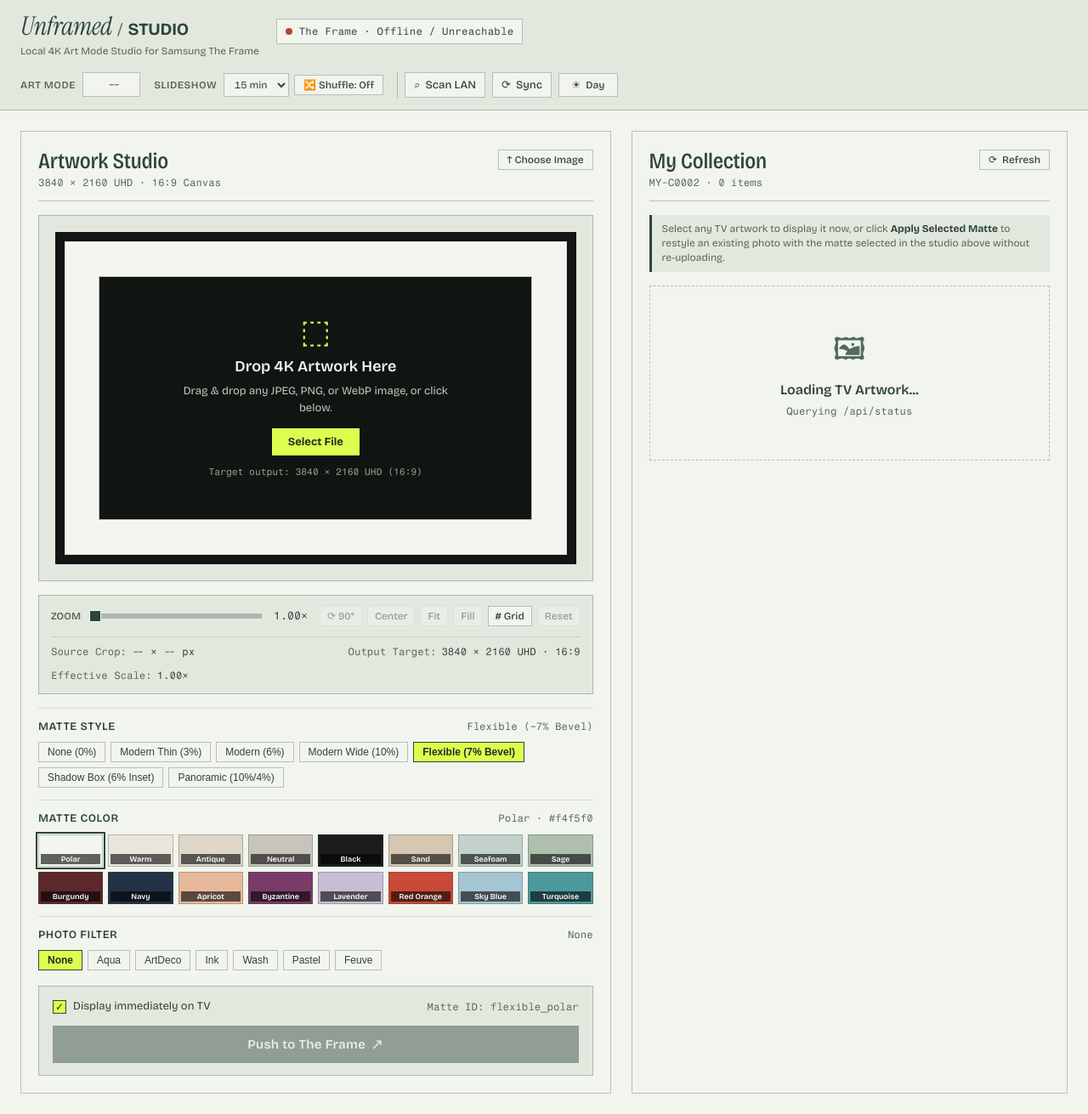
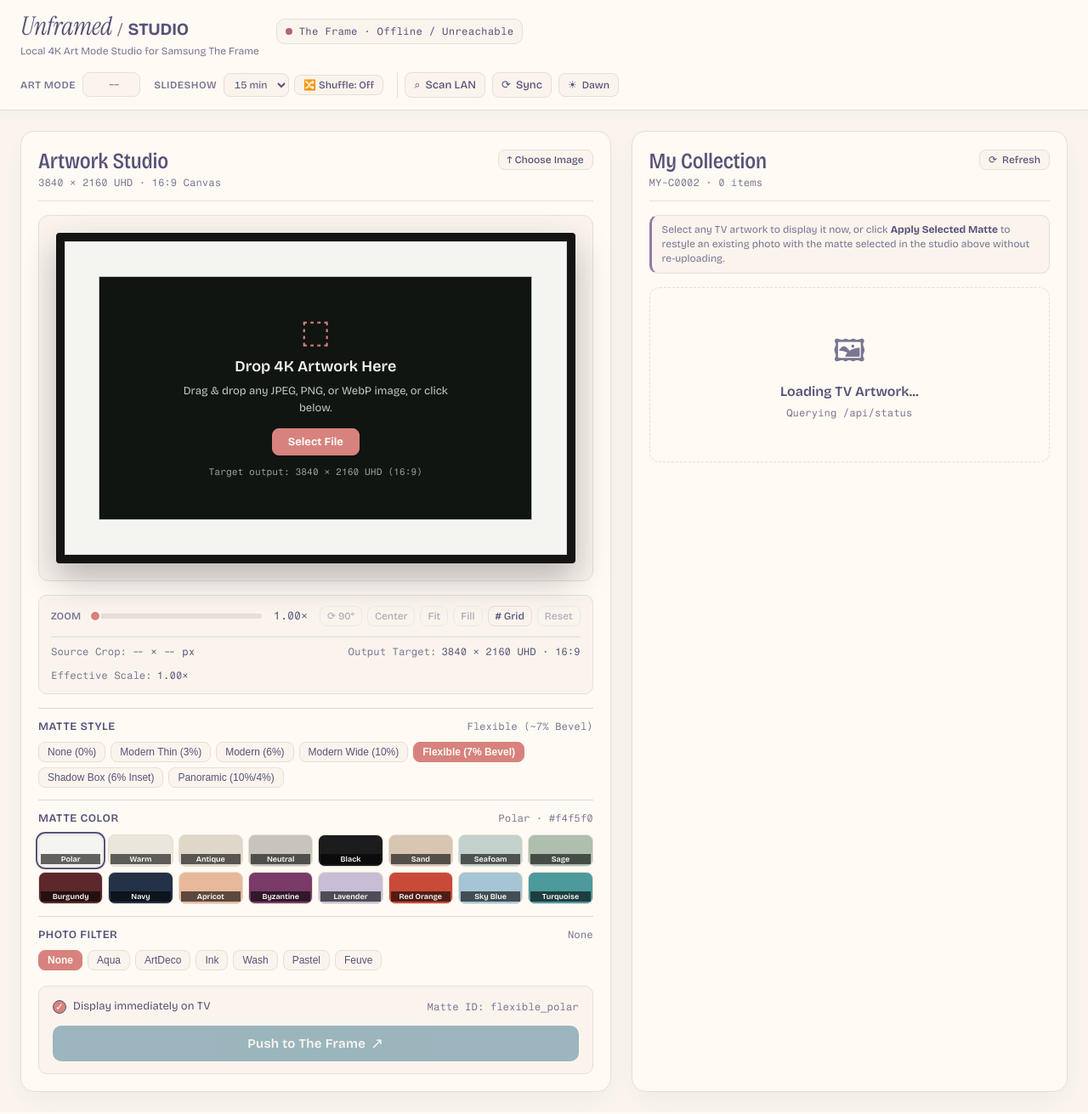
Before and after one commit to aaclarker/unframed, a FastAPI app: page / in a window 1280 px wide. Shown: the whole page at 85% size. After the commit the page ends 1289 px from the top, so only its background shows below. Run offline with FastAPI, Linux system fonts and the light colour scheme; data that the repository does not hold is empty; parts of the project's set-up code (start-up, migrations or seed data) failed here and were passed over; some libraries are stand-ins or nearby versions.

Commit message:
Switch UI & README assets to Rosé Pine Dawn (light) & Moon (dark) theme

```diff
--- a/app/static/app.js
+++ b/app/static/app.js
@@ -203,7 +203,7 @@
 
   function updateThemeButton(isNight) {
     dom.themeIcon.textContent = isNight ? '☾' : '☀';
-    dom.themeLabel.textContent = isNight ? 'Night' : 'Day';
+    dom.themeLabel.textContent = isNight ? 'Moon' : 'Dawn';
   }
 
   // ---- Swatches & Matte Controls Setup ------------------------------------
--- a/app/static/style.css
+++ b/app/static/style.css
@@ -1,11 +1,10 @@
 /* ==========================================================================
-   The Frame · Studio — Custom Stylesheet
-   Amaro Homelab · Verdant Theme Pair (Day + Night)
-   Strict adherence to:
-     - Square corners (border-radius: 0 everywhere)
-     - 1px hairline rules (--vd-rule / --vd-guide)
-     - Flat surfaces (--vd-ground, --vd-deep) with no drop shadows
-     - Acid lime highlight (--vd-acid) with acid-ink text (--vd-acid-ink)
+   Unframed · Studio — Custom Stylesheet
+   Rosé Pine Theme Pair: Rosé Pine Dawn (Light) + Rosé Pine Moon (Dark)
+   Cozy, relaxed gallery & studio aesthetic:
+     - Soft rounded corners (8px–16px)
+     - Warm linen/cream (Dawn) & twilight/velvet (Moon) surfaces
+     - Terracotta / blush rose active pills & Aegean pine primary CTA
      - Bricolage Grotesque (UI), Instrument Serif (Display), Fragment Mono (Specs)
    ========================================================================== */
 
@@ -14,7 +13,6 @@
   box-sizing: border-box;
   margin: 0;
   padding: 0;
-  border-radius: 0 !important; /* Strict Verdant Rule */
 }
 
 body {
@@ -27,6 +25,7 @@ body {
   min-height: 100vh;
   display: flex;
   flex-direction: column;
+  transition: background-color 0.2s ease, color 0.2s ease;
 }
 
 .mono {
@@ -1176,3 +1175,149 @@ body {
   from { opacity: 0; transform: translateY(8px); }
   to { opacity: 1; transform: translateY(0); }
 }
+
+/* ---- Rosé Pine Dawn & Moon Component Refinements ----------------------- */
+.masthead {
+  background-color: var(--vd-surface);
+  border-bottom: 1px solid var(--vd-rule);
+  box-shadow: 0 2px 16px rgba(87, 82, 121, 0.04);
+}
+
+.studio-pane {
+  background-color: var(--vd-surface);
+  border: 1px solid var(--vd-rule);
+  border-radius: 16px;
+  box-shadow: var(--rp-shadow);
+  overflow: hidden;
+}
+
+.tv-status-badge,
+.image-meta-bar,
+.viewport-controls,
+.upload-action-box,
+.callout-box {
+  border-radius: 10px;
+  background-color: var(--vd-ground);
+  border: 1px solid var(--vd-rule);
+}
+
+.callout-box {
+  border-left: 3px solid var(--rp-iris);
+}
+
+.btn,
+.btn-pill,
+.form-select,
+.color-swatch-btn,
+.checkbox-box,
+.toast,
+.modal-card {
+  border-radius: 8px;
+  transition: all 0.18s ease;
+}
+
+.modal-card {
+  border-radius: 16px;
+  background-color: var(--vd-surface);
+  border-color: var(--vd-rule);
+  box-shadow: var(--rp-shadow);
+}
+
+.art-card {
+  border-radius: 12px;
+  background-color: var(--vd-ground);
+  border: 1px solid var(--vd-rule);
+  overflow: hidden;
+  transition: all 0.18s ease;
+}
+
+.art-card:hover {
+  background-color: var(--vd-deep);
+  border-color: var(--rp-accent);
+}
+
+.art-card.is-active {
+  border: 2px solid var(--rp-accent);
+  box-shadow: 0 6px 20px rgba(215, 130, 126, 0.18);
+}
+
+.btn-pill.active,
+.btn-tool.active,
+.btn-toggle[data-state="on"],
+.badge-active {
+  background-color: var(--rp-accent);
+  color: var(--rp-accent-ink);
+  border-color: var(--rp-accent);
+  font-weight: 600;
+}
+
+.badge-active {
+  border-radius: 6px;
+  padding: 3px 8px;
+}
+
+.badge-type {
+  border-radius: 6px;
+}
+
+.btn-primary {
+  background-color: var(--vd-verdant);
+  color: #fffaf3;
+  border-radius: 10px;
+  border: none;
+  font-weight: 600;
+}
+
+.btn-primary:hover:not(:disabled) {
+  background-color: var(--vd-verdant-hover);
+  color: #fffaf3;
+}
+
+:root.vd-night .btn-primary {
+  background-color: #ea9a97;
+  color: #232136;
+  border: none;
+}
+
+:root.vd-night .btn-primary:hover:not(:disabled) {
+  background-color: #eb6f92;
+  color: #232136;
+}
+
+.frame-simulator-container {
+  background-color: var(--vd-ground);
+  border-radius: 12px;
+  border: 1px solid var(--vd-rule);
+}
+
+.frame-bezel {
+  border-radius: 4px;
+  background: #241f26;
+  box-shadow: 0 18px 40px rgba(25, 20, 34, 0.28);
+}
+
+.status-indicator.online {
+  background-color: var(--rp-foam);
+  box-shadow: 0 0 0 3px rgba(86, 148, 159, 0.22);
+}
+
+.form-range,
+.progress-bar-track {
+  border-radius: 999px;
+}
+
+.form-range::-webkit-slider-thumb {
+  border-radius: 50%;
+  background: var(--rp-accent);
+  border: 2px solid var(--vd-surface);
+}
+
+.form-range::-moz-range-thumb {
+  border-radius: 50%;
+  background: var(--rp-accent);
+  border: 2px solid var(--vd-surface);
+}
+
+.gallery-empty-state {
+  border-radius: 12px;
+}
--- a/app/static/verdant.css
+++ b/app/static/verdant.css
@@ -1,19 +1,10 @@
 /* ==========================================================================
-   Verdant — Amaro's reusable theme pair (Day + Night)
+   Rosé Pine — Cozy Theme Pair for Unframed (Dawn + Moon)
    --------------------------------------------------------------------------
-   Adapted from the NOISE Verdant theme on https://news.jzz.bz
-   ("Night is sage, day is paper"). See README.md for the design rules and
-   per-app adapters.
-
    Modes:
-     Day   (default)          :root
-     Night (explicit)         :root.vd-night   or  :root[data-vd-theme="night"]
-     Auto  (follow the OS)    :root.vd-auto    → Night when prefers-color-scheme: dark
-
-   Drop-in use (any web app that accepts custom CSS):
-     1. Serve ./fonts/ next to this file (or edit the url()s below).
-     2. Load this file after the app's own CSS.
-     3. Map the app's own variables onto the --vd-* tokens (see README).
+     Dawn (Day / default)     :root
+     Moon (Night / explicit)  :root.vd-night   or  :root[data-vd-theme="night"]
+     Auto (follow the OS)     :root.vd-auto    → Moon when prefers-color-scheme: dark
    ========================================================================== */
 
 /* ---- Typefaces (SIL Open Font License, from Google Fonts; latin subset) -- */
@@ -44,65 +35,111 @@
   src: url("fonts/fragment-mono.woff2") format("woff2");
 }
 
-/* ---- Day ("paper") — the default ---------------------------------------- */
+/* ---- Rosé Pine Dawn (Day / Light — the default) ------------------------- */
 :root {
   color-scheme: light;
 
-  --vd-ground: #f2f4ee;              /* page background: warm off-white paper */
-  --vd-deep:   #e3e8df;              /* panels, hover wells, inset areas */
-  --vd-ink:    #2d4638;              /* body text, headings, strong rules */
-  --vd-mute:   #516a59;              /* secondary text, labels, link underlines */
-  --vd-accent: #3f5a48;              /* accent text, active states, OK status */
-  --vd-link:   var(--vd-accent);     /* link titles */
-  --vd-rule:   rgba(45, 70, 56, .30); /* hairline borders, dividers */
-  --vd-guide:  rgba(45, 70, 56, .14); /* faint grid lines, row separators */
-  --vd-acid:     #dcff4f;            /* lime highlighter: FILL ONLY in Day */
-  --vd-acid-ink: #1f2f25;            /* text placed on an acid fill */
-  --vd-alert:  #b0452f;              /* Amaro extension: errors / down */
-  --vd-veil:   rgba(45, 70, 56, .45); /* modal/overlay scrim */
+  --vd-ground:   #faf4ed;              /* Base: warm linen */
+  --vd-surface:  #fffaf3;              /* Surface: soft cream cards */
+  --vd-deep:     #f2e9e1;              /* Overlay: oat inset controls & wells */
+  --vd-ink:      #575279;              /* Text: plum-slate ink */
+  --vd-secondary:#797593;              /* Subtle: muted periwinkle-slate */
+  --vd-mute:     #797593;              /* Secondary text & labels */
+  --vd-muted:    #9893a5;              /* Faint captions */
+  --vd-accent:   #286983;              /* Pine: Aegean teal primary CTA */
+  --vd-verdant:  #286983;              /* Primary CTA alias */
+  --vd-verdant-hover: #1f556b;
+  --vd-link:     #286983;
+  --vd-rule:     #e6dfd8;              /* Soft warm border */
+  --vd-guide:    #dfdad9;              /* Subtle divider */
+  --vd-acid:     #d7827e;              /* Rose: terracotta blush active fill */
+  --vd-acid-ink: #fffaf3;              /* Cream text on terracotta rose */
+  --vd-alert:    #b4637a;              /* Love: berry crimson alert/destructive */
+  --vd-danger:   #b4637a;
+  --vd-veil:     rgba(87, 82, 121, 0.40);
+
+  --rp-accent:      #d7827e;
+  --rp-accent-ink:  #fffaf3;
+  --rp-accent-soft: #f5e0dc;
+  --rp-pine:        #286983;
+  --rp-foam:        #56949f;
+  --rp-gold:        #ea9d34;
+  --rp-iris:        #907aa9;
+  --rp-shadow:      0 10px 30px -10px rgba(87, 82, 121, 0.09);
 
   --vd-sans:  "Bricolage Grotesque", "Helvetica Neue", Arial, sans-serif;
   --vd-serif: "Instrument Serif", Georgia, "Times New Roman", serif;
   --vd-mono:  "Fragment Mono", "SF Mono", Menlo, Consolas, monospace;
-  --vd-radius: 0;                    /* square corners everywhere */
+  --vd-radius: 10px;
 }
 
-/* ---- Night ("sage") ------------------------------------------------------ */
+/* ---- Rosé Pine Moon (Night / Dark) -------------------------------------- */
 :root.vd-night,
 :root[data-vd-theme="night"] {
   color-scheme: dark;
 
-  --vd-ground: #43604d;              /* page background: sage */
-  --vd-deep:   #2d4638;              /* panels, plates, wells */
-  --vd-ink:    #f2f4ee;              /* body text (the Day ground) */
-  --vd-mute:   #d3e0d6;              /* secondary text */
-  --vd-accent: #dcff4f;              /* lime is readable AS TEXT on sage */
-  --vd-link:   var(--vd-ink);        /* links stay ink; lime is for marks */
-  --vd-rule:   rgba(242, 244, 238, .30);
-  --vd-guide:  rgba(242, 244, 238, .14);
-  --vd-acid:     #dcff4f;
-  --vd-acid-ink: #1f2f25;
-  --vd-alert:  #ffc7b8;              /* Amaro extension: salmon, AA on sage */
-  --vd-veil:   rgba(45, 70, 56, .75);
+  --vd-ground:   #232136;              /* Base: twilight indigo-plum */
+  --vd-surface:  #2a273f;              /* Surface: velvet card background */
+  --vd-deep:     #393552;              /* Overlay: dusk inset controls & wells */
+  --vd-ink:      #e0def4;              /* Text: moonlit lavender-white */
+  --vd-secondary:#908caa;              /* Subtle: soft periwinkle */
+  --vd-mute:     #908caa;              /* Secondary text & labels */
+  --vd-muted:    #6e6a86;              /* Faint captions */
+  --vd-accent:   #ea9a97;              /* Rose: warm blush primary CTA */
+  --vd-verdant:  #ea9a97;
+  --vd-verdant-hover: #eb6f92;
+  --vd-link:     #9ccfd8;
+  --vd-rule:     #393552;              /* Velvet border */
+  --vd-guide:    #44415a;              /* Subtle divider */
+  --vd-acid:     #ea9a97;              /* Rose: warm blush active fill */
+  --vd-acid-ink: #232136;              /* Twilight text on blush rose */
+  --vd-alert:    #eb6f92;              /* Love: rose-coral alert/destructive */
+  --vd-danger:   #eb6f92;
+  --vd-veil:     rgba(18, 16, 30, 0.76);
+
+  --rp-accent:      #ea9a97;
+  --rp-accent-ink:  #232136;
+  --rp-accent-soft: rgba(234, 154, 151, 0.16);
+  --rp-pine:        #3e8fb0;
+  --rp-foam:        #9ccfd8;
+  --rp-gold:        #f6c177;
+  --rp-iris:        #c4a7e7;
+  --rp-shadow:      0 14px 36px -10px rgba(12, 10, 22, 0.48);
 }
 
 @media (prefers-color-scheme: dark) {
   :root.vd-auto {
     color-scheme: dark;
-    --vd-ground: #43604d;
-    --vd-deep:   #2d4638;
-    --vd-ink:    #f2f4ee;
-    --vd-mute:   #d3e0d6;
-    --vd-accent: #dcff4f;
-    --vd-link:   var(--vd-ink);
-    --vd-rule:   rgba(242, 244, 238, .30);
-    --vd-guide:  rgba(242, 244, 238, .14);
-    --vd-alert:  #ffc7b8;
-    --vd-veil:   rgba(45, 70, 56, .75);
+    --vd-ground:   #232136;
+    --vd-surface:  #2a273f;
+    --vd-deep:     #393552;
+    --vd-ink:      #e0def4;
+    --vd-secondary:#908caa;
+    --vd-mute:     #908caa;
+    --vd-muted:    #6e6a86;
+    --vd-accent:   #ea9a97;
+    --vd-verdant:  #ea9a97;
+    --vd-verdant-hover: #eb6f92;
+    --vd-link:     #9ccfd8;
+    --vd-rule:     #393552;
+    --vd-guide:    #44415a;
+    --vd-acid:     #ea9a97;
+    --vd-acid-ink: #232136;
+    --vd-alert:    #eb6f92;
+    --vd-danger:   #eb6f92;
+    --vd-veil:     rgba(18, 16, 30, 0.76);
+    --rp-accent:      #ea9a97;
+    --rp-accent-ink:  #232136;
+    --rp-accent-soft: rgba(234, 154, 151, 0.16);
+    --rp-pine:        #3e8fb0;
+    --rp-foam:        #9ccfd8;
+    --rp-gold:        #f6c177;
+    --rp-iris:        #c4a7e7;
+    --rp-shadow:      0 14px 36px -10px rgba(12, 10, 22, 0.48);
   }
 }
 
-/* ---- Base rules (optional; skip if the app styles these itself) --------- */
+/* ---- Base rules --------------------------------------------------------- */
 .vd-base,
 .vd-base body {
   background: var(--vd-ground);
--- a/app/templates/index.html
+++ b/app/templates/index.html
@@ -77,9 +77,9 @@
           <span class="icon">⟳</span>
           <span class="btn-text">Sync</span>
         </button>
-        <button type="button" class="btn btn-theme" id="themeToggleBtn" title="Toggle Verdant Day / Night">
+        <button type="button" class="btn btn-theme" id="themeToggleBtn" title="Toggle Rosé Pine Dawn / Moon">
           <span class="theme-icon" id="themeIcon">☀</span>
-          <span class="theme-label" id="themeLabel">Day</span>
+          <span class="theme-label" id="themeLabel">Dawn</span>
         </button>
       </div>
     </div>
```
Also changed, not shown: assets/readme/hero.svg, assets/readme/protocol.svg, assets/readme/showcase.png.
